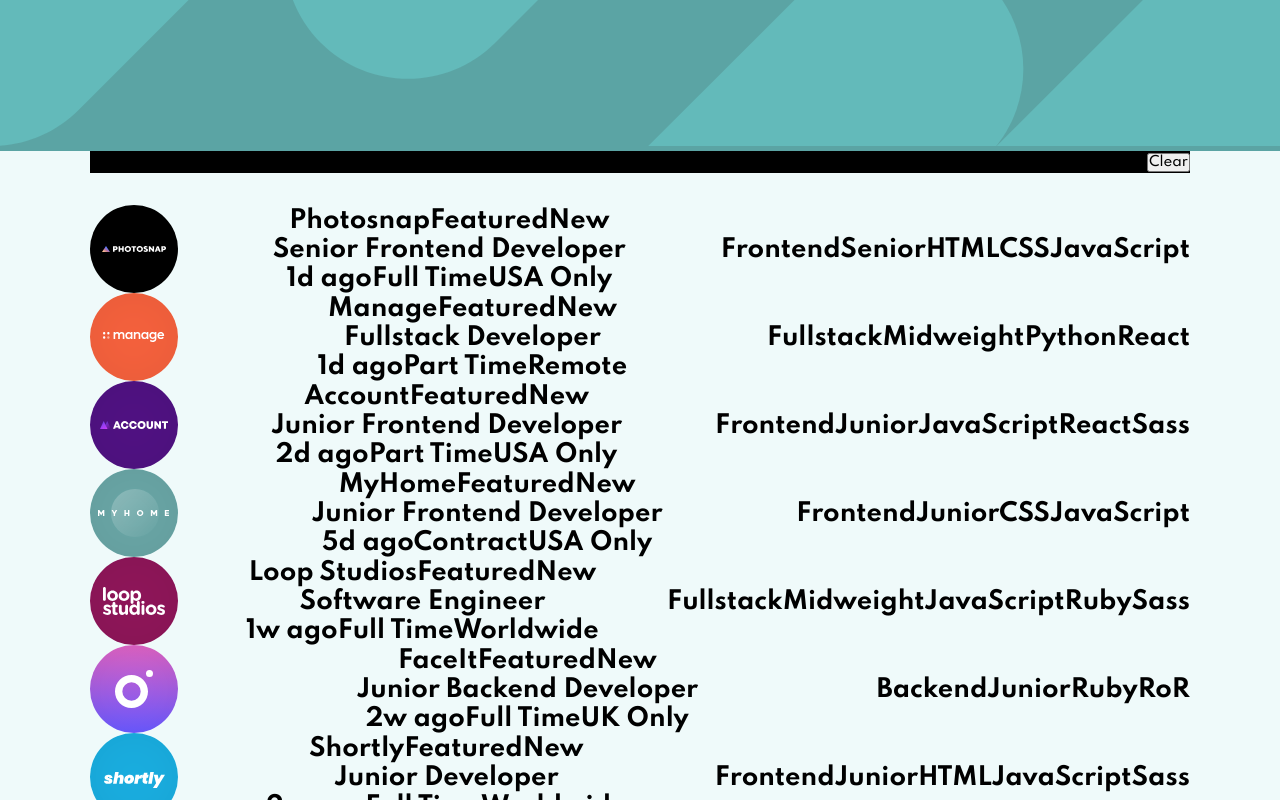
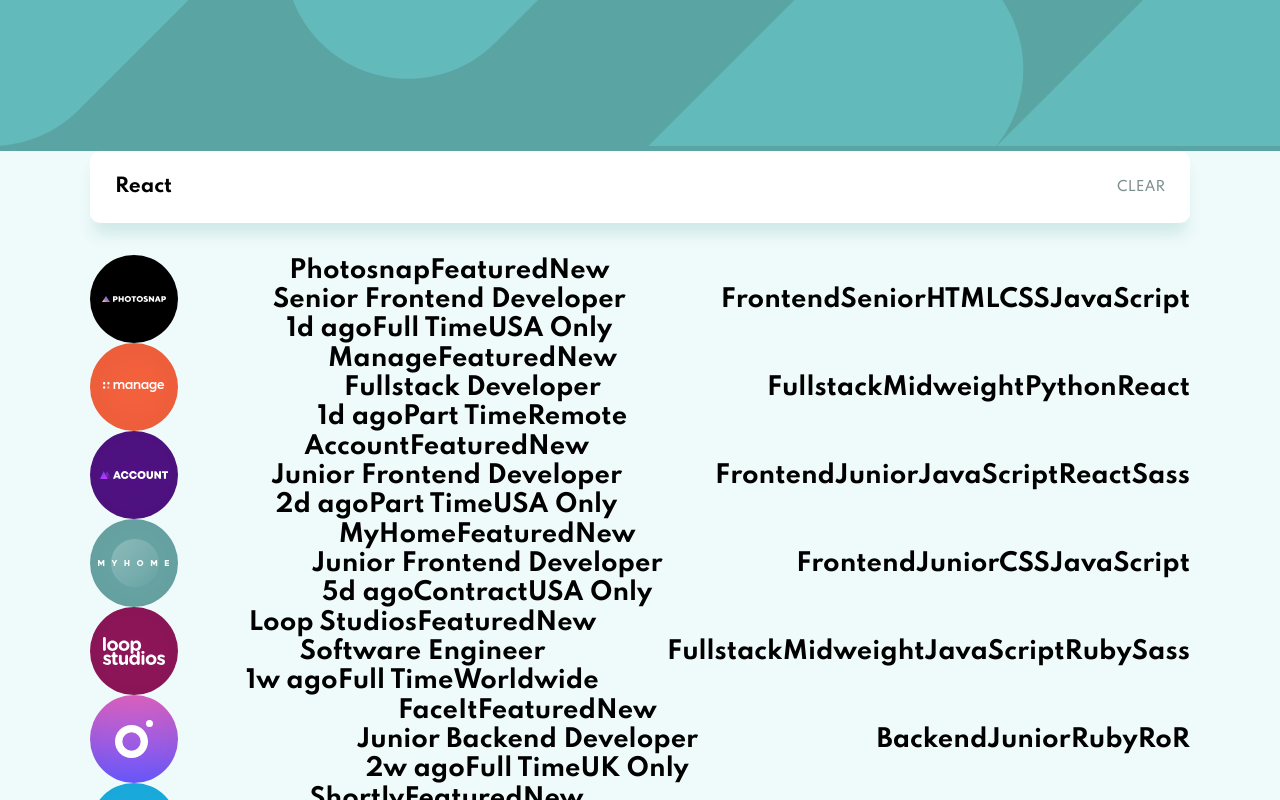
Before and after one commit to JEKO10/Job-Listing, a React (Create React App) app: page / in a window 1280 px wide. Shown: the top 800 px of the page. Built offline with nearby package versions, Linux system fonts and the light colour scheme.

Commit message:
css finished for search

```diff
--- a/src/index.css
+++ b/src/index.css
@@ -22,10 +22,26 @@
 .searchBar {
   max-width: 1100px;
   margin: 0 auto;
-  background-color: #000;
   display: flex;
   justify-content: space-between;
   align-items: center;
+  border-radius: 10px;
+  background-color: #fff;
+  box-shadow: 0 15px 15px -4px #5ba4a433;
+  padding: 25px;
+}
+
+.searchBar button {
+  background: none;
+  border: none;
+  color: #7b8e8e;
+  text-transform: uppercase;
+  cursor: pointer;
+}
+
+.searchBar button:hover {
+  text-decoration: underline;
+  color: #000;
 }
 
 .jobs {
```
